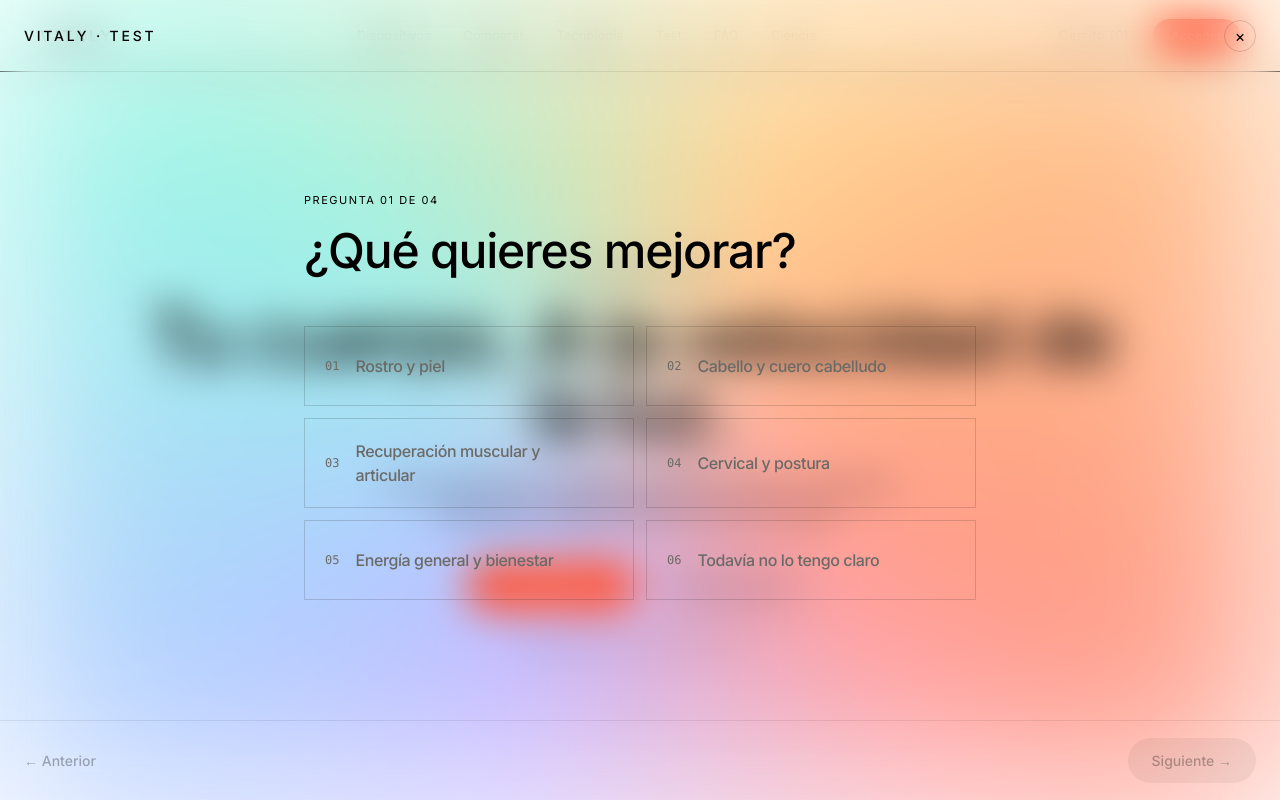
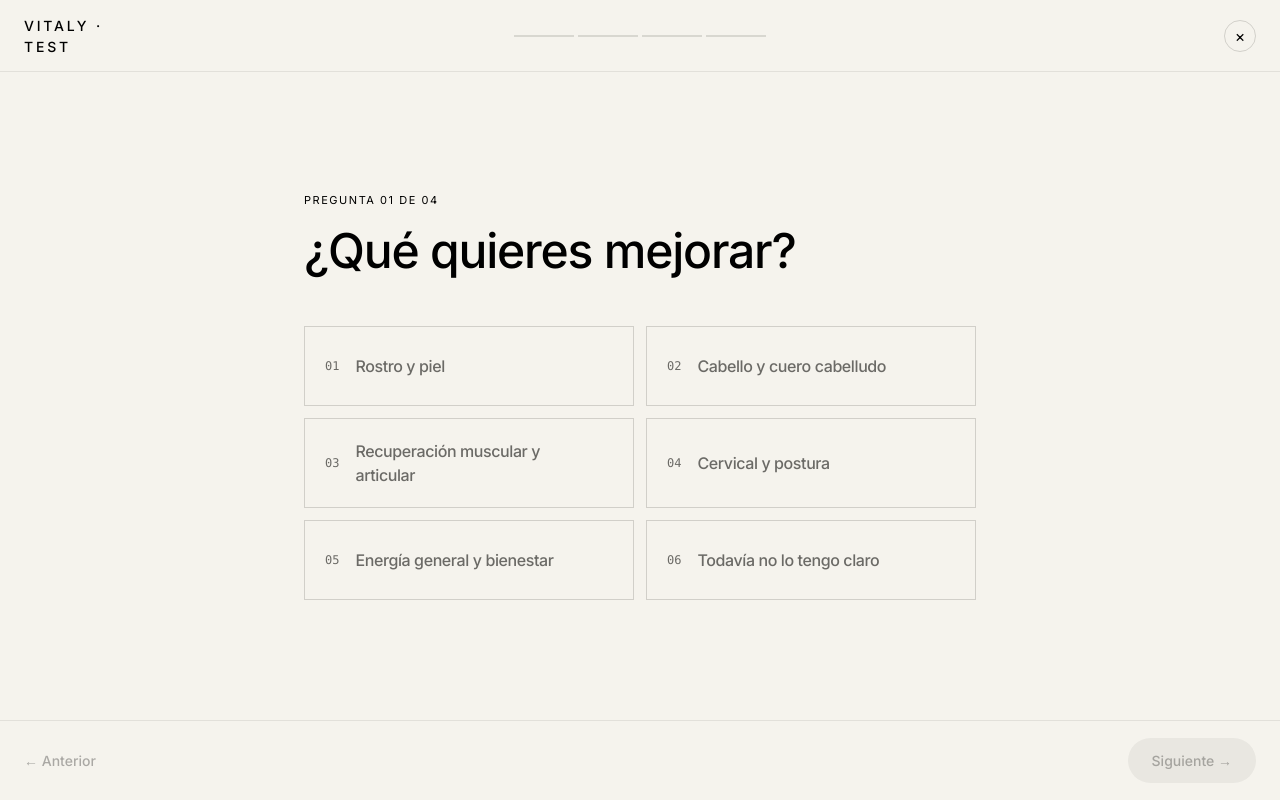
Before and after one commit to AlexJoubert22/DropShippingEEFIT, a React (Vite) app: page / in a window 1280 px wide. Both pictures are taken after a click on the button "Test". Shown: the top 800 px of the page. Built offline with nearby package versions, Linux system fonts and the light colour scheme.

Commit message:
feat: Enhance UI with motion animations and layout adjustments
Updates the navigation bar and quiz modal with improved animations and styling. The cart button now uses motion for a dynamic bounce effect, and the quiz modal has a cleaner layout with refined backdrop and header positioning.

```diff
--- a/src/components/Nav.tsx
+++ b/src/components/Nav.tsx
@@ -40,20 +40,14 @@ export const Nav = () => {
       </div>
 
       <div className="flex items-center gap-[24px] text-[13px]">
-        <button
+        <motion.button
           onClick={() => setIsDrawerOpen(true)}
-          className="text-secondary hover:text-primary transition-colors cursor-pointer tracking-wider flex items-center"
+          animate={bounce ? { scale: [1, 1.05, 1], color: ['var(--theme-color-accent)', 'var(--theme-color-accent)', 'var(--theme-color-secondary)'] } : { scale: 1, color: 'var(--theme-color-secondary)' }}
+          transition={{ duration: 0.6, ease: [0.68, -0.55, 0.27, 1.55] }}
+          className="hover:text-primary transition-colors cursor-pointer tracking-wider flex items-center font-medium"
         >
-          <span>Carrito (</span>
-          <motion.span
-            animate={bounce ? { scale: [1, 1.3, 1], color: ['var(--theme-color-accent)', 'var(--theme-color-accent)', 'currentColor'] } : { scale: 1, color: 'currentColor' }}
-            transition={{ duration: 0.6, ease: [0.68, -0.55, 0.27, 1.55] }}
-            className="inline-block font-medium px-0 mx-0"
-          >
-            {totalItems}
-          </motion.span>
-          <span>)</span>
-        </button>
+          {`Carrito (${totalItems})`}
+        </motion.button>
         <button className="rounded-full bg-[#FF4D2E] text-[#FFFFFF] px-[18px] py-[8px] text-[12px] font-medium transition-colors hover:bg-[#E63D20] tracking-wide hidden sm:block">
           Acceder
         </button>
--- a/src/components/Quiz.tsx
+++ b/src/components/Quiz.tsx
@@ -1,4 +1,5 @@
 import React, { useState, useEffect, useRef } from 'react';
+import { createPortal } from 'react-dom';
 import { motion, AnimatePresence } from 'motion/react';
 import { Link, useNavigate } from 'react-router-dom';
 import { products, Product } from '../data/products';
@@ -229,7 +230,7 @@ export const Quiz = ({ isOpen, onClose }: QuizProps) => {
     return `Match basado en: [${p1} · ${p2} · ${p3} · ${p4}]`;
   };
 
-  return (
+  const quizContent = (
     <AnimatePresence>
       {isOpen && (
         <motion.div
@@ -237,27 +238,27 @@ export const Quiz = ({ isOpen, onClose }: QuizProps) => {
           animate={{ opacity: 1 }}
           exit={{ opacity: 0 }}
           transition={{ duration: 0.4, ease: [0.22, 1, 0.36, 1] }}
-          className="fixed inset-0 z-[100] bg-[var(--theme-color-base)]/98 backdrop-blur-[20px] flex flex-col"
+          className="fixed inset-0 z-[200] bg-[#F5F3ED] flex flex-col"
           ref={modalRef}
         >
           {/* HEADER */}
-          <header className="h-[72px] flex items-center justify-between px-6 border-b border-[rgba(10,9,6,0.08)] flex-shrink-0">
-            <div className="text-[14px] font-medium tracking-[0.2em]">VITALY · TEST</div>
+          <header className="h-[72px] flex items-center justify-between px-6 border-b border-[rgba(10,9,6,0.08)] flex-shrink-0 relative">
+            <div className="text-[14px] font-medium tracking-[0.2em] relative z-10 w-[80px]">VITALY · TEST</div>
 
-            <div className="hidden md:flex gap-1 items-center">
+            <div className="absolute left-1/2 -translate-x-1/2 flex gap-1 items-center z-10">
               {[0, 1, 2, 3].map(i => (
-                <motion.div key={i} className="h-[2px] rounded-full bg-[var(--theme-color-border)] relative overflow-hidden" style={{ width: 60 }}>
+                <div key={i} className="h-[2px] bg-[rgba(10,9,6,0.12)] relative overflow-hidden flex-shrink-0 w-[60px]">
                   <motion.div
                     initial={{ width: 0 }}
-                    animate={{ width: step > i || (step === i && showResumePrompt === false) ? '100%' : '0%' }}
+                    animate={{ width: (step > i || step === 4) || (step === i && showResumePrompt === false) ? '100%' : '0%' }}
                     transition={{ duration: 0.4, ease: [0.22, 1, 0.36, 1] }}
-                    className={cn("absolute inset-0", step > i ? "bg-[var(--theme-color-primary)]" : "bg-[var(--theme-color-accent)]")}
+                    className="absolute inset-0 bg-[var(--theme-color-accent)]"
                   />
-                </motion.div>
+                </div>
               ))}
             </div>
 
-            <button onClick={onClose} className="w-[32px] h-[32px] rounded-full border border-[rgba(10,9,6,0.15)] flex items-center justify-center text-[16px] hover:border-[var(--theme-color-primary)] transition-colors focus:outline-none">
+            <button onClick={onClose} className="w-[32px] h-[32px] rounded-full border border-[rgba(10,9,6,0.15)] flex items-center justify-center text-[16px] hover:border-[var(--theme-color-primary)] transition-colors focus:outline-none relative z-10">
               ×
             </button>
           </header>
@@ -339,9 +340,9 @@ export const Quiz = ({ isOpen, onClose }: QuizProps) => {
                           <div key={p.id} className={cn("relative rounded-[20px] border border-[var(--theme-color-border)] bg-[#FAF8F2] overflow-hidden p-[32px] flex flex-col h-[500px] w-full", recommendations.length === 1 && "max-w-[400px]")}>
                             <motion.div
                               initial={{ scale: 0 }} animate={{ scale: [0, 1.1, 1] }} transition={{ duration: 0.8, delay: i * 0.1, ease: [0.34, 1.56, 0.64, 1] }}
-                              className={cn("absolute top-[-10%] flex items-start justify-center pointer-events-none scale-[1.6]", recommendations.length === 1 ? "left-1/2 -translate-x-1/2" : "left-1/2 -translate-x-1/2")}
+                              className="w-[200px] h-[200px] mx-auto mb-[32px] flex items-center justify-center pointer-events-none"
                             >
-                              <Orb colors={p.orbColors} size="280px" />
+                              <Orb colors={p.orbColors} size="100%" />
                             </motion.div>
 
                             <div className="mt-auto relative z-10 flex flex-col">
@@ -350,20 +351,20 @@ export const Quiz = ({ isOpen, onClose }: QuizProps) => {
                               <div className="text-[24px] font-medium text-[var(--theme-color-accent)] mb-8">€{p.price}</div>
                               <div className="flex flex-col gap-3">
                                 <button
+                                  onClick={() => { onClose(); navigate(`/producto/${p.slug}`); }}
+                                  className="w-full rounded-full border border-transparent bg-[#FF4D2E] text-white py-3 text-[14px] font-medium hover:bg-[#E63D20] transition-colors"
+                                >
+                                  Ver ficha →
+                                </button>
+                                <button
                                   onClick={() => {
                                     addItem({ ...p, quantity: 1 });
                                     onClose();
                                     setIsDrawerOpen(true);
                                   }}
-                                  className="w-full rounded-full border border-transparent bg-[#FF4D2E] text-white py-3 text-[14px] font-medium hover:bg-[#E63D20] transition-colors"
+                                  className="w-full rounded-full border border-[rgba(10,9,6,0.15)] text-[var(--theme-color-primary)] py-3 text-[14px] font-medium hover:border-[var(--theme-color-primary)] transition-colors bg-transparent"
                                 >
                                   Añadir al carrito
-                                </button>
-                                <button
-                                  onClick={() => { onClose(); navigate(`/producto/${p.slug}`); }}
-                                  className="w-full rounded-full border border-[rgba(10,9,6,0.15)] text-primary py-3 text-[14px] font-medium hover:border-primary transition-colors"
-                                >
-                                  Ver ficha →
                                 </button>
                               </div>
                             </div>
@@ -412,4 +413,7 @@ export const Quiz = ({ isOpen, onClose }: QuizProps) => {
       )}
     </AnimatePresence>
   );
+
+  if (typeof document === 'undefined') return null;
+  return createPortal(quizContent, document.body);
 };
```
